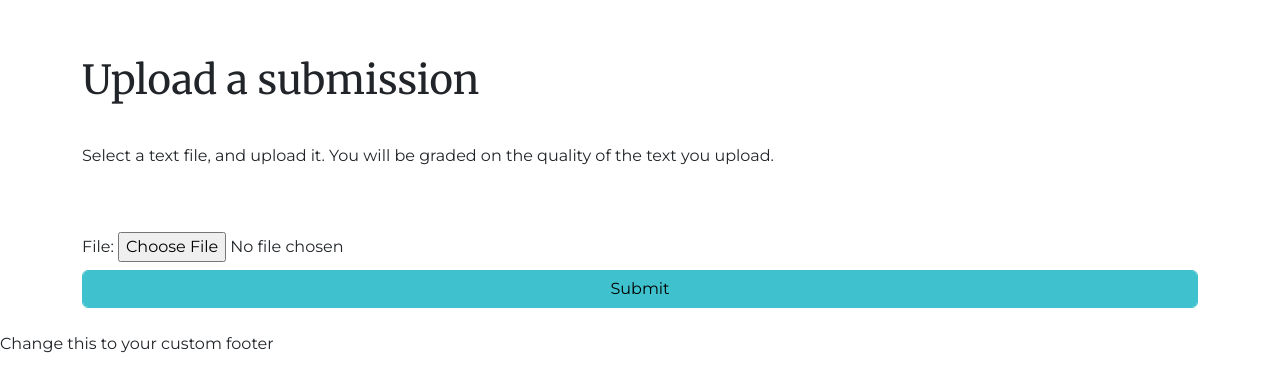
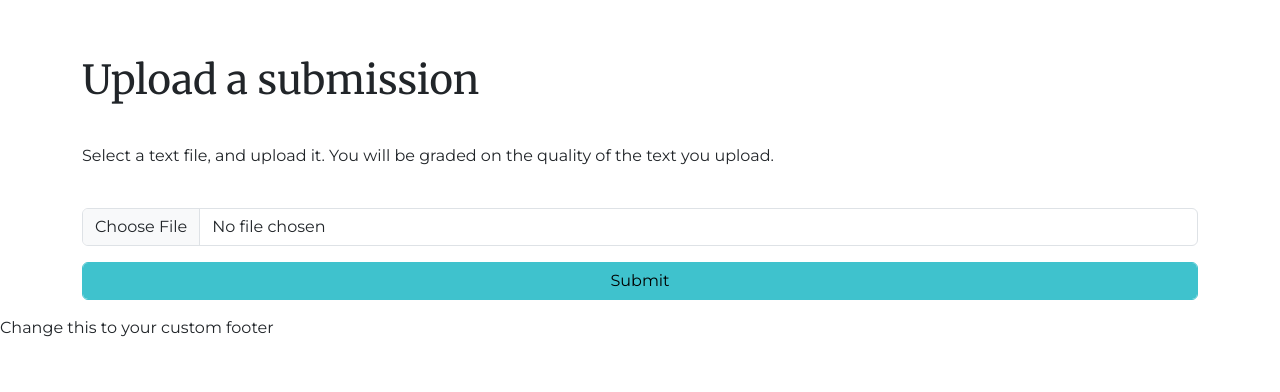
Before and after one commit to jnywong/frx-challenges, a Django app: page /upload/1 in a window 1280 px wide. Shown: the part 56-448 px from the top of the page. Run offline with Django 5.2, Linux system fonts and the light colour scheme; the visitor is signed in with stand-in values (Sample User, id 1); data that the repository does not hold is empty; some libraries are stand-ins or nearby versions.

Commit message:
✨ Crispy upload form

```diff
--- a/comptest/web/forms.py
+++ b/comptest/web/forms.py
@@ -1,6 +1,7 @@
 from crispy_forms.helper import FormHelper
 from crispy_forms.layout import Submit
 from django import forms
+from django.urls import reverse
 
 from .models import SubmissionMetadata
 
@@ -27,4 +28,13 @@ class SubmissionForm(forms.Form):
 class UploadForm(forms.Form):
     """Form to upload a version of a submission to be evaluated"""
 
-    file = forms.FileField()
+    def __init__(self, id=None, *args, **kwargs):
+        super().__init__(*args, **kwargs)
+        self.id = id
+        self.helper = FormHelper()
+        self.helper.form_method = "post"
+        self.helper.form_action = reverse("upload", args=[self.id])
+        self.helper.add_input(Submit("submit", "Submit", css_class="form-control"))
+
+        self.fields["file"] = forms.FileField()
+        self.fields["file"].label = False
--- a/comptest/web/templates/upload.html
+++ b/comptest/web/templates/upload.html
@@ -1,4 +1,5 @@
 {% extends "page.html" %}
+{% load crispy_forms_tags %}
 {% block body %}
     <div class="container py-2">
         <div class="row py-2">
@@ -15,19 +16,9 @@
             </div>
         </div>
     </div>
-    <div class="container py-2">
-        <div class="row py-2">
-            <div class="col py-2">
-                <form class="form"
-                      action="{% url 'upload' id %}"
-                      method="post"
-                      enctype="multipart/form-data">
-                    {% csrf_token %} {{ form }}
-                    <input class="form-control btn btn-primary mt-2"
-                           type="submit"
-                           value="Submit" />
-                </form>
-            </div>
+    <div class="container">
+        <div class="row">
+            <div class="col">{% crispy form %}</div>
         </div>
     </div>
 {% endblock body %}
--- a/comptest/web/views/default.py
+++ b/comptest/web/views/default.py
@@ -13,7 +13,7 @@ from ..models import Evaluation, Submission, Version
 @login_required
 def upload(request: HttpRequest, id: int) -> HttpResponse:
     if request.method == "POST":
-        form = UploadForm(request.POST, request.FILES)
+        form = UploadForm(data=request.POST, files=request.FILES, id=id)
         if form.is_valid():
             # FIXME: We are creating the uploads directory on first use if
             # necessary. This may be a security risk, let's verify.
@@ -31,7 +31,7 @@ def upload(request: HttpRequest, id: int) -> HttpResponse:
             s.save()
             return redirect("submissions-detail", id)
     else:
-        form = UploadForm()
+        form = UploadForm(id=id)
     return render(request, "upload.html", {"form": form, "id": id})
 
 
```
